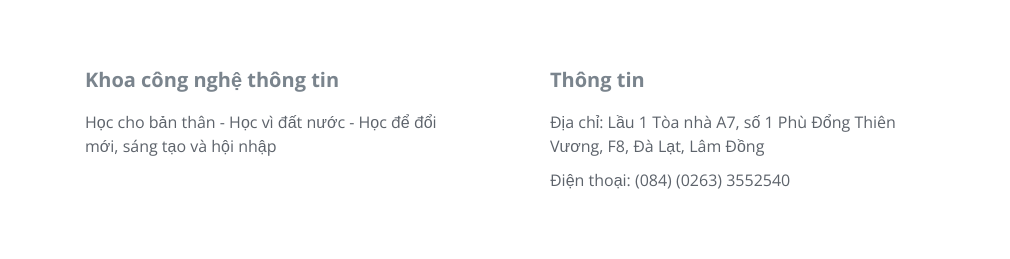
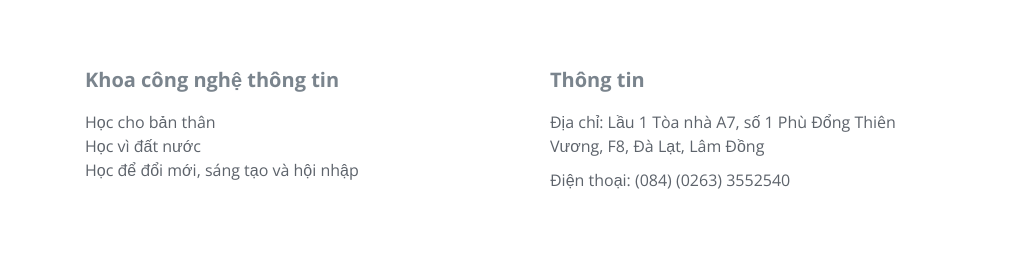
Before and after one commit to JanDongGun/GiaiKhoa, a website: page index.html in a window 1280 px wide. Shown: the part 5970-6229 px from the top of the page, 0-1010 px from the left. Drawn offline with nearby package versions, Linux system fonts and the light colour scheme.

Commit message:
Update content ❤

```diff
--- a/index.html
+++ b/index.html
@@ -379,7 +379,9 @@
           <div class="footer__detail">
             <div class="footer__title">Khoa công nghệ thông tin</div>
             <p class="footer__sub">
-              Học cho bản thân - Học vì đất nước - Học để đổi mới, sáng tạo và hội nhập
+              Học cho bản thân<br>
+              Học vì đất nước<br>
+              Học để đổi mới, sáng tạo và hội nhập
             </p>
           </div>
           <div class="footer__detail">
```
